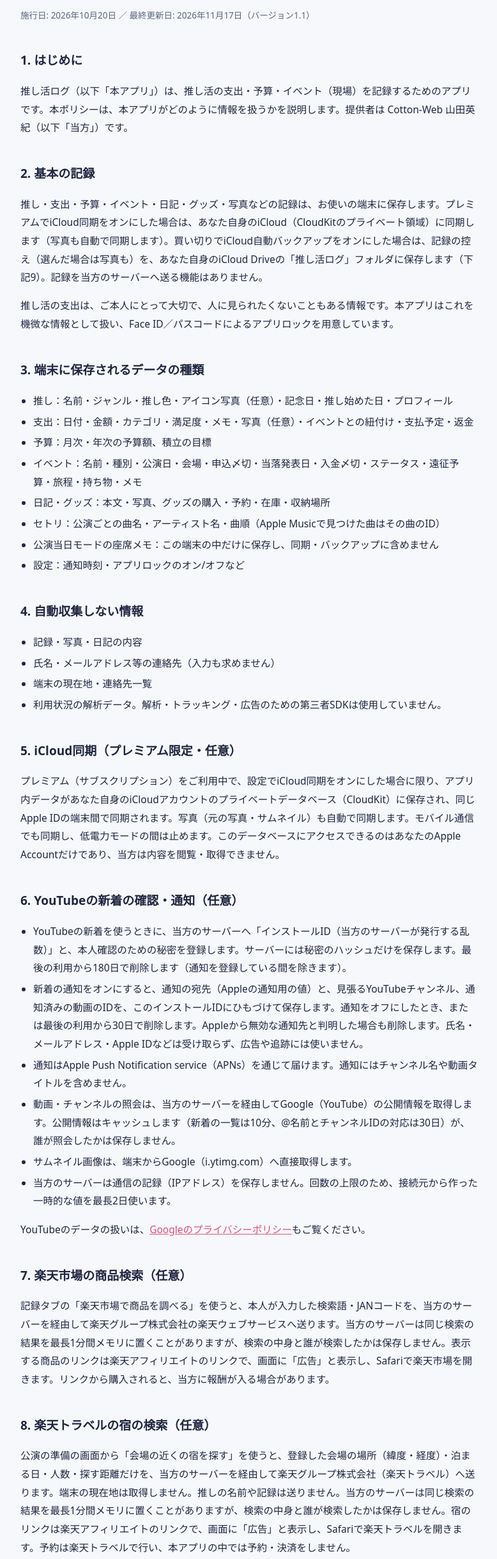
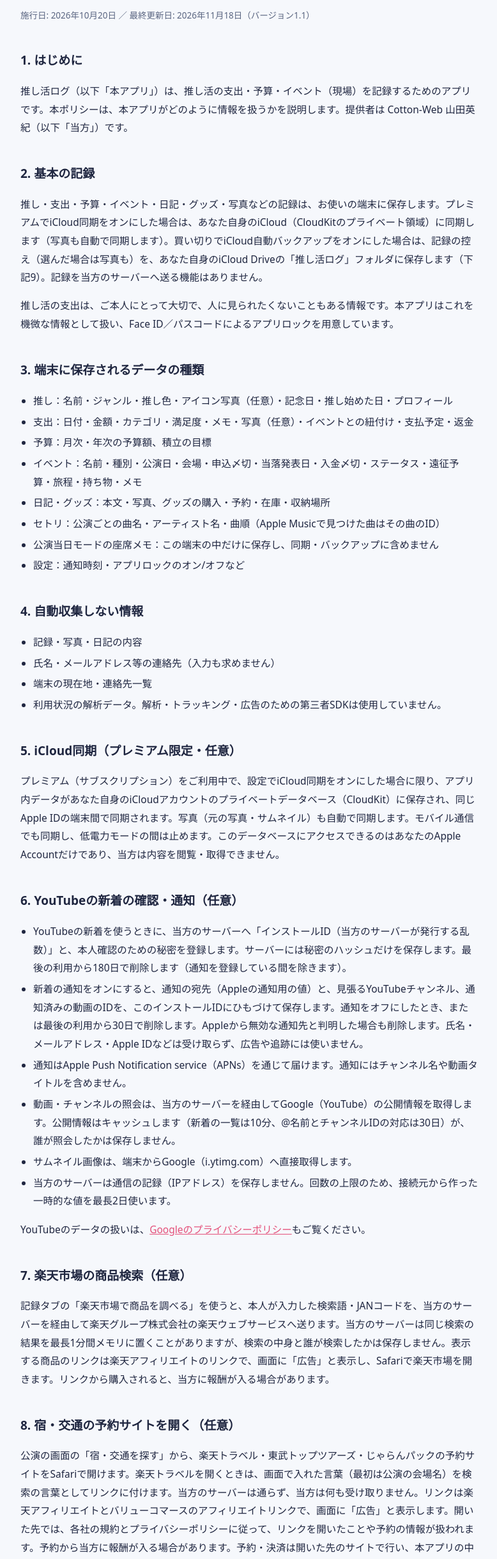
Before and after one commit to cotton1101/oshilog-legal, a plain HTML site: page privacy.html in a window 1280 px wide. Shown: the part 164-2600 px from the top of the page at 64% size, without its empty margins (250-1028 px from the left). Drawn offline with Linux system fonts and the light colour scheme.

Commit message:
推し活ログ 1.1 のプライバシーポリシー：8節を「宿・交通の予約サイトを開く」に（楽天トラベル・東武トップツアーズ・じゃらんパックをSafariで開くだけ・当方は受け取らない）。11節の宿の検索の括弧を外す（最終更新日 2026年11月18日）

```diff
--- a/privacy.html
+++ b/privacy.html
@@ -36,7 +36,7 @@ footer a{color:var(--sub)}
 <nav><a href="index.html">サポート</a><a href="privacy.html">プライバシー</a><a href="terms.html">利用規約</a></nav></header>
 <div class="wrap">
 <h1>プライバシーポリシー</h1>
-<p class="dates">施行日: 2026年10月20日 ／ 最終更新日: 2026年11月17日（バージョン1.1）</p>
+<p class="dates">施行日: 2026年10月20日 ／ 最終更新日: 2026年11月18日（バージョン1.1）</p>
 <h2>1. はじめに</h2>
 <p>推し活ログ（以下「本アプリ」）は、推し活の支出・予算・イベント（現場）を記録するためのアプリです。本ポリシーは、本アプリがどのように情報を扱うかを説明します。提供者は Cotton-Web 山田英紀（以下「当方」）です。</p>
 <h2>2. 基本の記録</h2>
@@ -74,8 +74,8 @@ footer a{color:var(--sub)}
 <p>YouTubeのデータの扱いは、<a href="https://policies.google.com/privacy">Googleのプライバシーポリシー</a>もご覧ください。</p>
 <h2>7. 楽天市場の商品検索（任意）</h2>
 <p>記録タブの「楽天市場で商品を調べる」を使うと、本人が入力した検索語・JANコードを、当方のサーバーを経由して楽天グループ株式会社の楽天ウェブサービスへ送ります。当方のサーバーは同じ検索の結果を最長1分間メモリに置くことがありますが、検索の中身と誰が検索したかは保存しません。表示する商品のリンクは楽天アフィリエイトのリンクで、画面に「広告」と表示し、Safariで楽天市場を開きます。リンクから購入されると、当方に報酬が入る場合があります。</p>
-<h2>8. 楽天トラベルの宿の検索（任意）</h2>
-<p>公演の準備の画面から「会場の近くの宿を探す」を使うと、登録した会場の場所（緯度・経度）・泊まる日・人数・探す距離だけを、当方のサーバーを経由して楽天グループ株式会社（楽天トラベル）へ送ります。端末の現在地は取得しません。推しの名前や記録は送りません。当方のサーバーは同じ検索の結果を最長1分間メモリに置くことがありますが、検索の中身と誰が検索したかは保存しません。宿のリンクは楽天アフィリエイトのリンクで、画面に「広告」と表示し、Safariで楽天トラベルを開きます。予約は楽天トラベルで行い、本アプリの中では予約・決済をしません。</p>
+<h2>8. 宿・交通の予約サイトを開く（任意）</h2>
+<p>公演の画面の「宿・交通を探す」から、楽天トラベル・東武トップツアーズ・じゃらんパックの予約サイトをSafariで開けます。楽天トラベルを開くときは、画面で入れた言葉（最初は公演の会場名）を検索の言葉としてリンクに付けます。当方のサーバーは通らず、当方は何も受け取りません。リンクは楽天アフィリエイトとバリューコマースのアフィリエイトリンクで、画面に「広告」と表示します。開いた先では、各社の規約とプライバシーポリシーに従って、リンクを開いたことや予約の情報が扱われます。予約から当方に報酬が入る場合があります。予約・決済は開いた先のサイトで行い、本アプリの中では行いません。</p>
 <h2>9. iCloud自動バックアップ（買い切り・任意）</h2>
 <p>買い切り（フルパック）をお持ちの方が設定でオンにした場合に限り、記録が変わった日に1日1回、アプリを閉じたときに、記録の控え（選んだ場合は写真も）をあなた自身のiCloud Driveの「推し活ログ」フォルダに保存し、新しい3回分を残します。保存先はあなたのiCloudで、当方は内容を受け取りません。iCloudにサインインしていないときや容量が足りないときは保存せず、記録は端末に残ります。「ファイル」アプリから、このフォルダのファイルを削除できます。</p>
 <h2>10. 端末の機能の利用</h2>
@@ -93,7 +93,7 @@ footer a{color:var(--sub)}
 <li>公演当日モード・すぐ記録（任意）：ロック画面・Dynamic Islandの表示、Siri・ショートカット・アクションボタンからの記録は、端末の中で処理します。</li>
 </ul>
 <h2>11. 場所の検索</h2>
-<p>会場などの場所の検索語は、端末からAppleマップへ送ります。端末の現在地を自動取得しません。当方はこれらを受け取りません（宿の検索で送る会場の場所は上記8のとおりです）。</p>
+<p>会場などの場所の検索語は、端末からAppleマップへ送ります。端末の現在地を自動取得しません。当方はこれらを受け取りません。</p>
 <h2>12. 購入について</h2>
 <p>購入・更新・復元の処理はAppleのApp Store／StoreKitを通じて行われます。当方は決済情報を受け取りません。</p>
 <h2>13. データの削除</h2>
```
